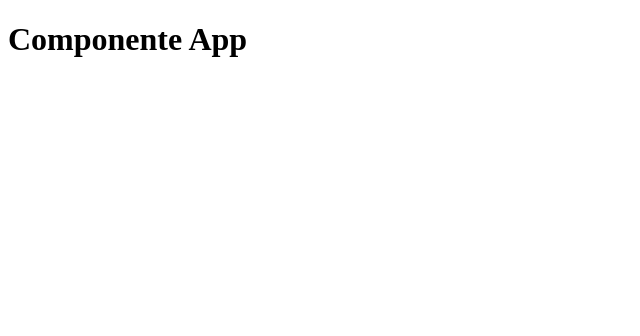
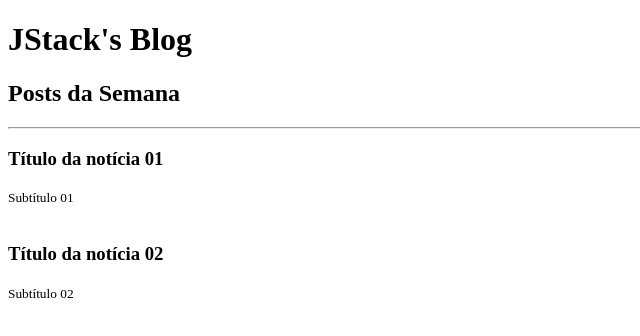
Before and after one commit to matheus-fga/curso-JStack, a React app in the folder React/Fundamentos/: page / in a window 1280 px wide. Shown: the top 336 px of the page, without its empty margins (0-640 px from the left). Built offline with nearby package versions, Linux system fonts and the light colour scheme.

Commit message:
Using component props

```diff
--- a/React/Fundamentos/src/App.js
+++ b/React/Fundamentos/src/App.js
@@ -1,7 +1,33 @@
-import React from 'react';
+import React, { Fragment } from 'react';
+
+import Post from './Post';
 
 function App() {
-  return <h1>Componente App</h1>;
+
+  const category = 'Posts da Semana'
+
+  return (
+    <Fragment>
+      <h1>JStack's Blog</h1>
+      <h2>Posts da Semana</h2>
+
+      <hr />
+
+      <Post
+        post={{
+          title: 'Título da notícia 01',
+          subtitle: 'Subtítulo 01',
+        }}
+      />
+
+      <Post
+        post={{
+          title: 'Título da notícia 02',
+          subtitle: 'Subtítulo 02',
+        }}
+      />
+    </Fragment>
+  );
 }
 
 export default App;
--- /dev/null
+++ b/React/Fundamentos/src/Post.js
@@ -0,0 +1,15 @@
+import React, { Fragment } from "react";
+
+function Post(props) {
+  return (
+    <Fragment>
+      <article>
+        <h3>{props.post.title}</h3>
+        <small>{props.post.subtitle}</small>
+      </article>
+      <br/>
+    </Fragment>
+  );
+}
+
+export default Post;
```
